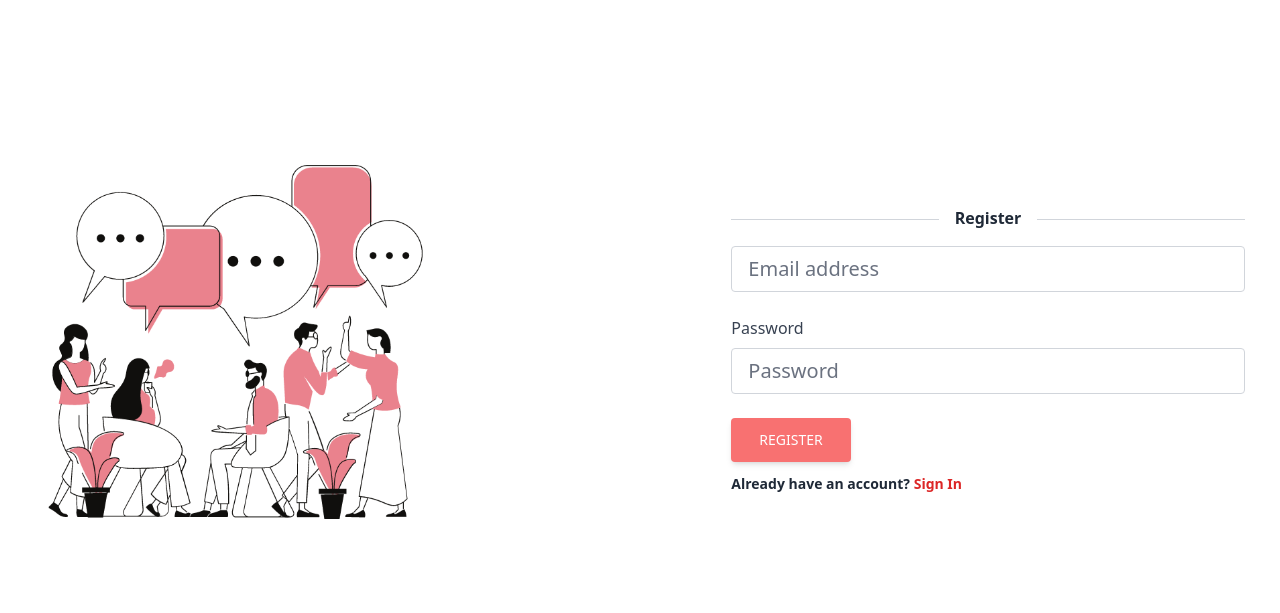
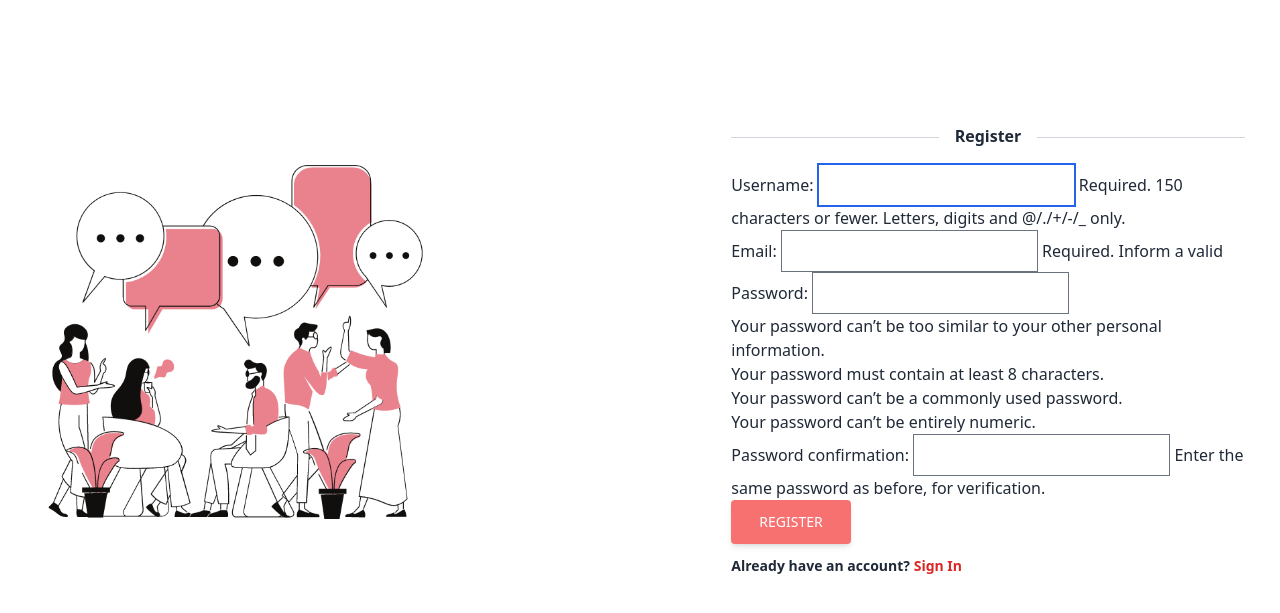
Before and after one commit to kelvinmburu/mtaani, a Django app: page /signup/ in a window 1280 px wide. Shown: the part 58-671 px from the top of the page. Run offline with Django 4.2, Linux system fonts and the light colour scheme; style sheets or scripts are compiled from the project's sources; some libraries are stand-ins or nearby versions.

Commit message:
feat: installed crispy forms and added login and signup functions

```diff
--- a/mtaaniapp/forms.py
+++ b/mtaaniapp/forms.py
@@ -2,8 +2,10 @@ from django import forms
 from django.contrib.auth.forms import UserCreationForm
 from django.contrib.auth.models import User
 from .models import Profile, NeighbourHood, Business, Post
+from pyuploadcare.dj.forms import ImageField
 
 class SignupForm(UserCreationForm):
+
     email = forms.EmailField(max_length=255, help_text='Required. Inform a valid')
 
     class Meta:
@@ -18,7 +20,7 @@ class UpdateProfileForm(forms.ModelForm):
 class NeighbourhoodForm(forms.ModelForm):
     class Meta:
         model = NeighbourHood
-        exclude = ('admin')
+        exclude = ('admin',)
 
 class BusinessForm(forms.ModelForm):
     class Meta:
--- a/mtaaniapp/templates/mtaaniapp/signup.html
+++ b/mtaaniapp/templates/mtaaniapp/signup.html
@@ -1,8 +1,8 @@
 {% extends 'base.html' %}
-{% load crispy_forms_tags %}
 {% load static %}
+{% load tailwind_filters %}
+
 {% block body %}
-
 {% include 'nav.html' %}
 <section class="h-screen">
     <div class="px-6 h-full text-gray-800">
@@ -11,30 +11,13 @@
                 <img src="{% static 'images/bg-mtaani.png' %}" class="w-8/12" alt="Sample image" />
             </div>
             <div class="xl:ml-20 xl:w-5/12 lg:w-5/12 md:w-8/12 mb-12 md:mb-0">
+                <div
+                    class="flex items-center my-4 before:flex-1 before:border-t before:border-gray-300 before:mt-0.5 after:flex-1 after:border-t after:border-gray-300 after:mt-0.5">
+                    <p class="text-center font-semibold mx-4 mb-0">Register</p>
+                </div>
                 <form method="post">
                     {% csrf_token %}
-
-                    <div
-                        class="flex items-center my-4 before:flex-1 before:border-t before:border-gray-300 before:mt-0.5 after:flex-1 after:border-t after:border-gray-300 after:mt-0.5">
-                        <p class="text-center font-semibold mx-4 mb-0">Register</p>
-                    </div>
-
-                    <!-- Email input -->
-                    <div class="mb-6">
-                        <input type="text"
-                            class="form-control block w-full px-4 py-2 text-xl font-normal text-gray-700 bg-white bg-clip-padding border border-solid border-gray-300 rounded transition ease-in-out m-0 focus:text-gray-700 focus:bg-white focus:border-blue-600 focus:outline-none"
-                            id="exampleFormControlInput2" placeholder="Email address" />
-                    </div>
-
-                    <!-- Password input -->
-                    <div class="mb-6">
-                        <label for="exampleInputPassword2" class="form-label inline-block mb-2 text-gray-700">Password</label>
-                        <input type="password"
-                            class="form-control block w-full px-4 py-2 text-xl font-normal text-gray-700 bg-white bg-clip-padding border border-solid border-gray-300 rounded transition ease-in-out m-0 focus:text-gray-700 focus:bg-white focus:border-blue-600 focus:outline-none"
-                            id="exampleFormControlInput2" placeholder="Password" />
-                    </div>
-
-
+                    {{ form|crispy }}
                     <div class="text-center lg:text-left">
                         <button type="button"
                             class="inline-block px-7 py-3 bg-red-400 text-white font-medium text-sm leading-snug uppercase rounded shadow-md hover:bg-red-300 hover:shadow-lg focus:bg-blue-700 focus:shadow-lg focus:outline-none focus:ring-0 active:bg-blue-800 active:shadow-lg transition duration-150 ease-in-out">
@@ -42,8 +25,9 @@
                         </button>
                         <p class="text-sm font-semibold mt-2 pt-1 mb-0">
                             Already have an account?
-                            <a href="{% url 'login' %}"
-                                class="text-red-600 hover:text-red-700 focus:text-red-700 transition duration-200 ease-in-out">Sign In</a>
+                            <a href="{% url 'index' %}"
+                                class="text-red-600 hover:text-red-700 focus:text-red-700 transition duration-200 ease-in-out">Sign
+                                In</a>
                         </p>
                     </div>
                 </form>
--- a/mtaaniapp/urls.py
+++ b/mtaaniapp/urls.py
@@ -2,7 +2,7 @@ from django.urls import path
 from . import views
 
 urlpatterns = [
-    path('', views.index, name='index'),
-    path('login/', views.login, name='login'),
-    path('signup/', views.signup, name='signup')
+    path('', views.home, name='home'),
+    path('index/', views.index, name='index'),
+    path('signup/', views.signup, name='signup'),
 ]
--- a/mtaaniapp/views.py
+++ b/mtaaniapp/views.py
@@ -1,17 +1,41 @@
-from django.shortcuts import render
+from django.http import HttpResponseRedirect
+from django.shortcuts import render, redirect, get_object_or_404
+from .forms import SignupForm, BusinessForm
+from django.contrib.auth import login, authenticate, logout
+from django.contrib import messages
+from django.contrib.auth.decorators import login_required
+from .models import NeighbourHood, Profile, Business, Post
+from .forms import UpdateProfileForm, NeighbourhoodForm, PostForm
+from django.contrib.auth.models import User
 
 # Create your views here.
-def index(request):
-    text = 'Hello Tailwind'
-    context = {
-        'context_text': text,
-    }
+def home(request):
+    context = {}
     return render(request, 'mtaaniapp/index.html', context)
 
-def login(request):
-    context = {}
-    return render(request, 'mtaaniapp/login.html', context)
+
+def index(request):
+    if request.method == "POST":
+        username = request.POST["username"]
+        password = request.POST["password"]
+
+        user = authenticate(request, username=username, password=password)
+        if user is not None:
+            login(request, user)
+            messages.success(request, "You are successfuly logged in")
+            return redirect('index')
+    return render(request, 'mtaaniapp/login.html')
 
 def signup(request):
-    context = {}
-    return render(request, 'mtaaniapp/signup.html', context)
+    if request.method == 'POST':
+        form = SignupForm(request.POST)
+        if form.is_valid():
+            form.save()
+            username = form.cleaned_data('username')
+            password = form.cleaned_data('password1')
+            user = authenticate(username=username, password=password)
+            login(request, user)
+            return redirect('index')
+    else:
+        form = SignupForm()
+    return render(request, 'mtaaniapp/signup.html', {'form': form})
--- a/templates/nav.html
+++ b/templates/nav.html
@@ -2,7 +2,7 @@
     <div class="w-full container mx-auto flex flex-wrap items-center justify-between mt-0 py-2">
         <div class="pl-4 flex items-center">
             <a class="toggleColour text-orange-600 no-underline hover:no-underline font-bold text-2xl lg:text-4xl"
-                href="{% url 'index' %}" style="color: #de6262;">
+                href="{% url 'home' %}" style="color: #de6262;">
                 <!--Icon from: http://www.potlabicons.com/ -->
                 Mtaani
             </a>
--- a/templates/navbar.html
+++ b/templates/navbar.html
@@ -1,7 +1,7 @@
 <nav id="header" class="fixed w-full z-30 top-0 text-white">
     <div class="w-full container mx-auto flex flex-wrap items-center justify-between mt-0 py-2">
         <div class="pl-4 flex items-center">
-            <a class="toggleColour text-white no-underline hover:no-underline font-bold text-2xl lg:text-4xl" href="{% url 'index' %}">
+            <a class="toggleColour text-white no-underline hover:no-underline font-bold text-2xl lg:text-4xl" href="{% url 'home' %}">
                 <!--Icon from: http://www.potlabicons.com/ -->
                 Mtaani
             </a>
@@ -30,7 +30,7 @@
                         href="#">link</a>
                 </li>
             </ul>
-            <a href="{% url 'login' %}">
+            <a href="{% url 'index' %}">
                 <button id="navAction"
                     class="mx-auto lg:mx-0 hover:underline bg-white text-gray-800 font-bold rounded-full mt-4 lg:mt-0 py-4 px-8 shadow opacity-75 focus:outline-none focus:shadow-outline transform transition hover:scale-105 duration-300 ease-in-out">
                     SignUp/Login
```
Also changed, not shown: mtaaniapp/templates/mtaaniapp/login.html (+7 -12 lines), mtaaniproj/settings.py (+9 -0 lines), theme/static/css/dist/styles.css (+40 -39 lines), mtaaniapp/migrations/0001_initial.py (added), mtaaniapp/templates/mtaaniapp/main.html (added), mtaaniproj/urls.py (line endings or trailing spaces).
